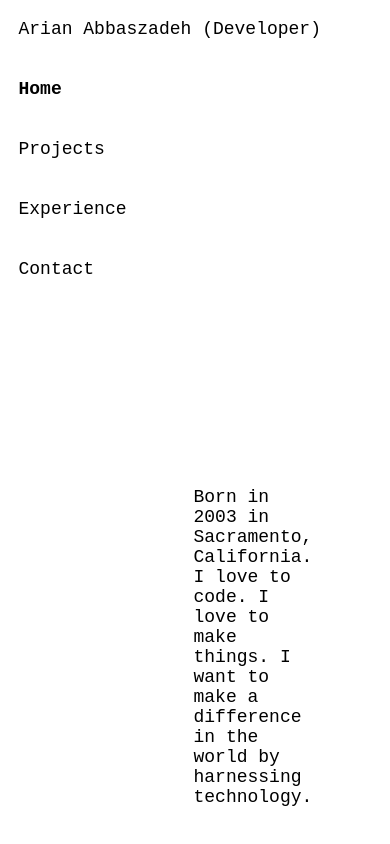
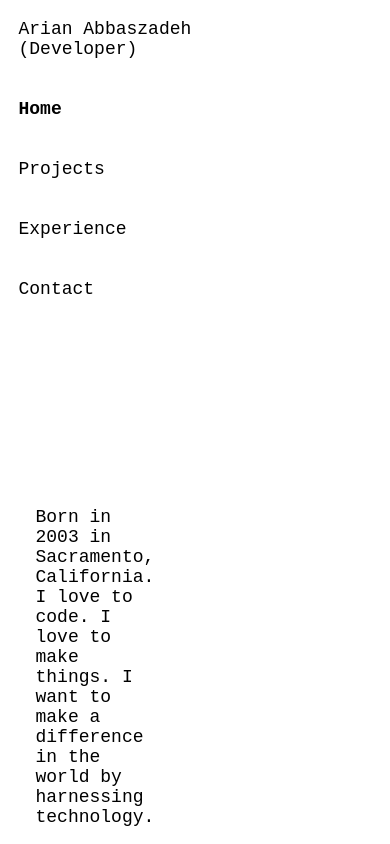
Before and after one commit to ArianAbbaszadeh/Website, a plain HTML site: page index.html in a window 390 px wide. Drawn offline with nearby package versions, Linux system fonts and the light colour scheme.

Commit message:
testing sth

```diff
--- a/styles.css
+++ b/styles.css
@@ -1,13 +1,19 @@
-
-
 body{
 	font-family: 'Courier New';
 	font-size: 18px;
 	user-select: none;
 	margin: calc(3* (1vh + 1vw)/2);
-	text-overflow: hidden;
 }
-
+@media screen and (max-width: 480px){
+	body{
+		font-family: 'Courier New';
+		font-size: 18px;
+		user-select: none;
+		margin: calc(3* (1vh + 1vw)/2);
+		width: 50%;
+		overflow: hidden;
+	}
+}
 .content{
 	float: right;
 }
@@ -133,6 +139,7 @@ body{
 .contact-submit{
 	width: auto;
 	float: right;
+	color: black;
 	background-color: rgb(142, 174, 235);
 	font-weight:bold;
 	border-color: black;
```
